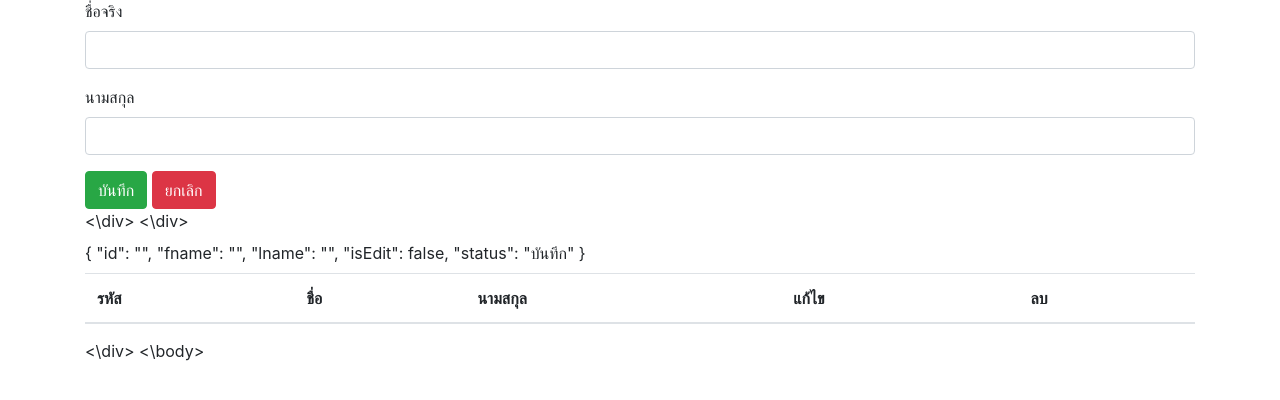
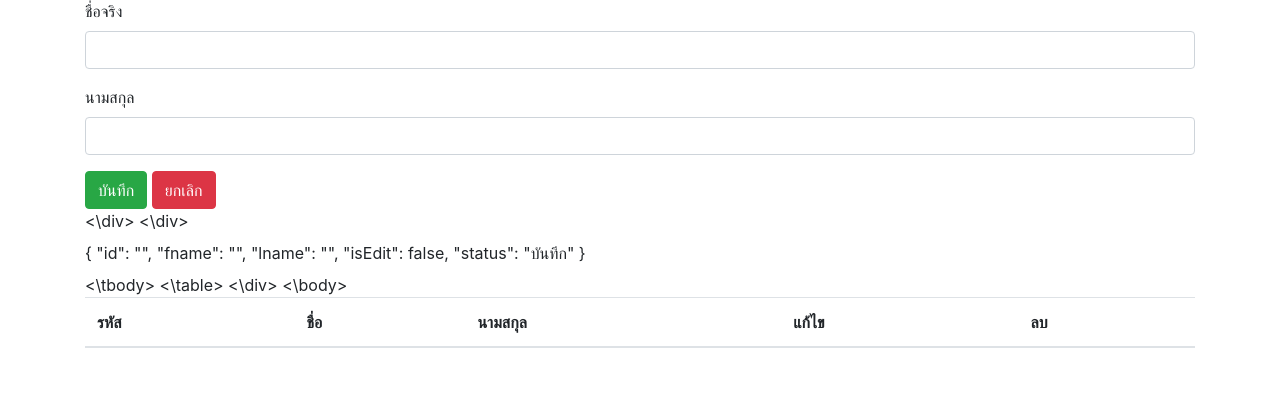
Before and after one commit to kongruksiamza/SPA-Vuejs-PHP, a PHP site: page / in a window 1280 px wide. Shown: the part 71-471 px from the top of the page. Run offline with PHP 8.4, Linux system fonts and the light colour scheme; data that the repository does not hold is empty.

Commit message:
Update index.php

```diff
--- a/index.php
+++ b/index.php
@@ -56,9 +56,9 @@
                         </td>
                     </tr>
                     <tr>
-                </tbody>
-                </table>
+                <\tbody>
+                <\table>
         <\div>
 <\body>
 <script src="app.js"></script>
-</html>
+<\html>
```
